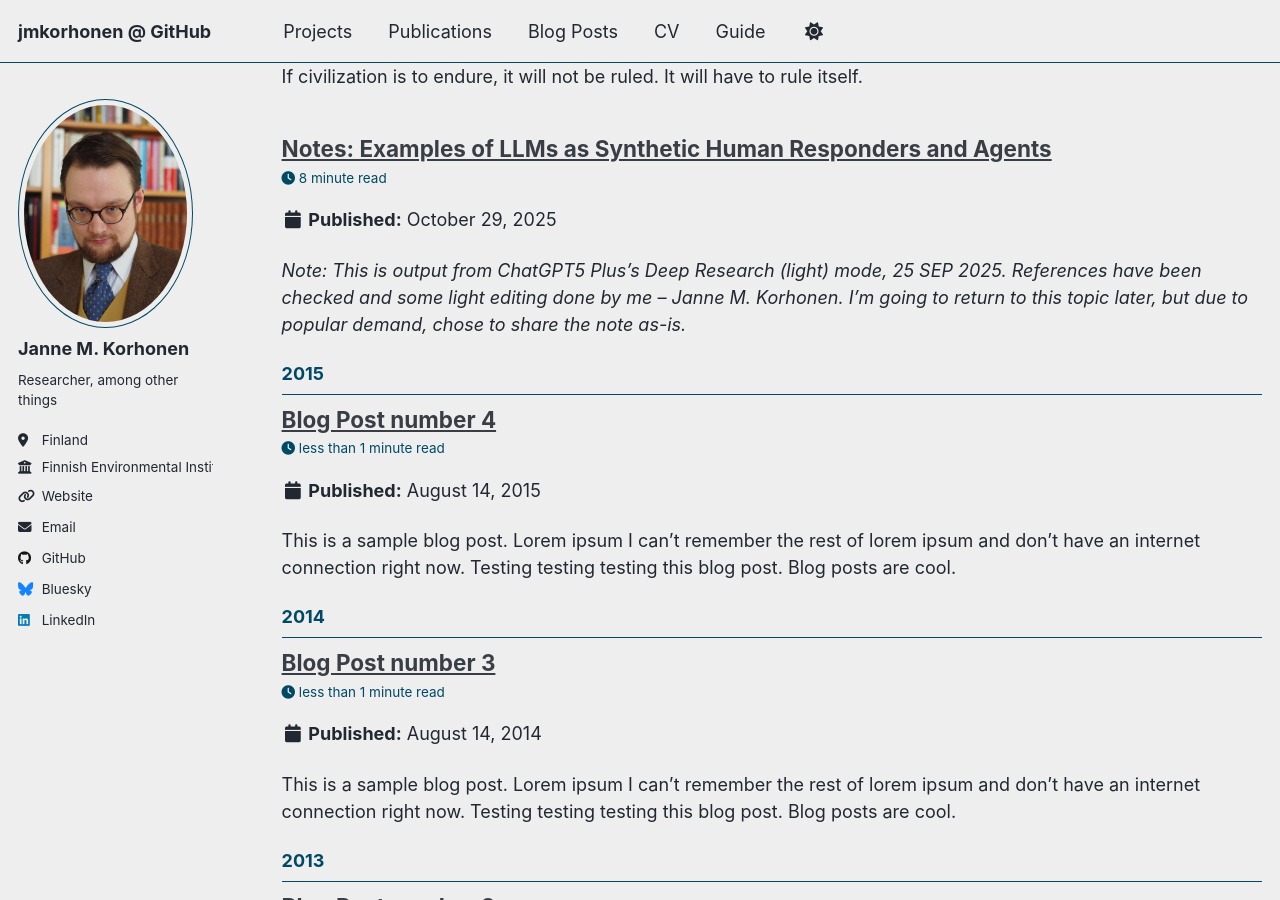
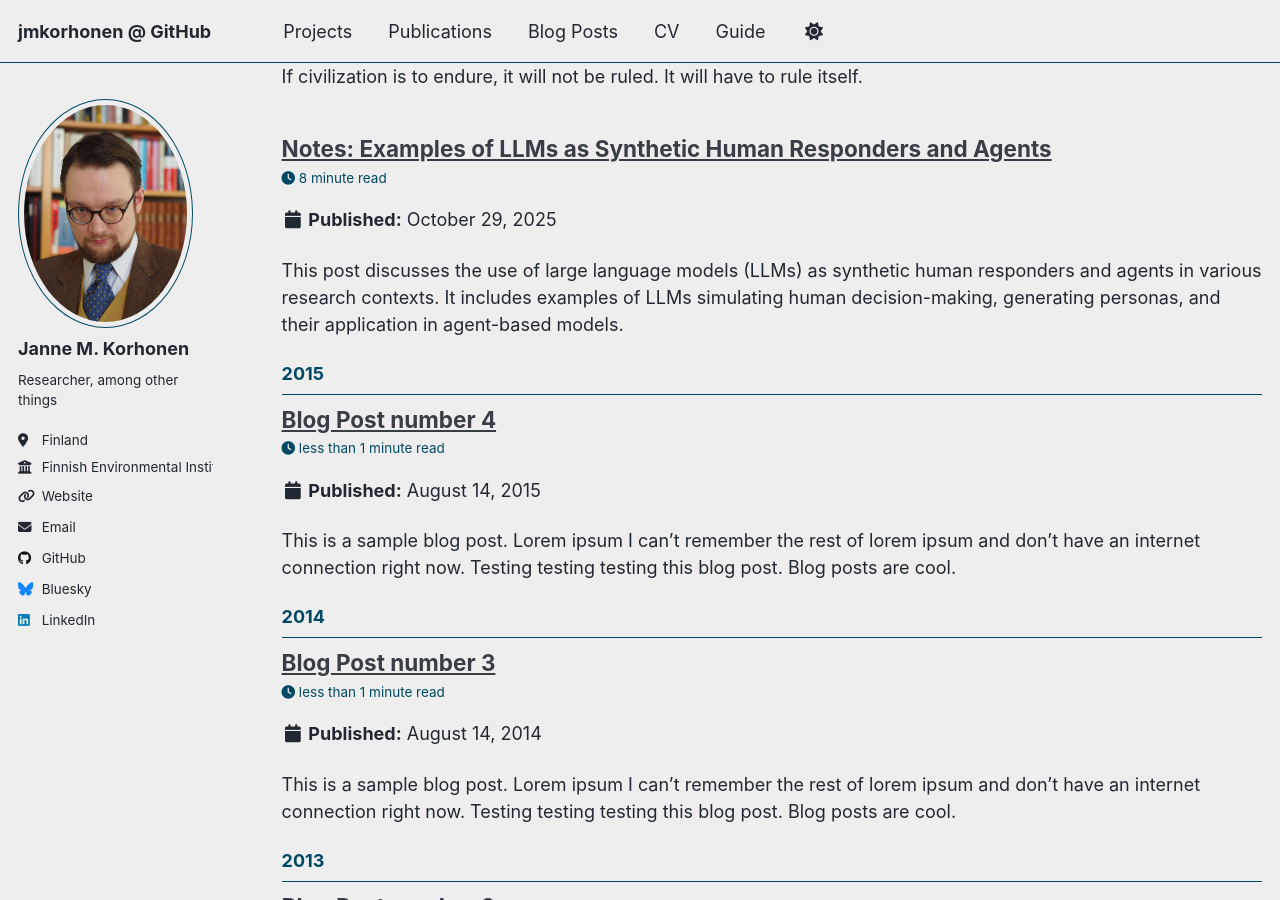
Before and after one commit to jmkorhonen/jmkorhonen.github.io, a Jekyll site: the page built from _pages/year-archive.html, in a window 1280 px wide and 900 px high, scrolled down 470 px. Built offline with Jekyll 4.4.1, drawn with Linux system fonts in a browser that asks for light colours; a script that is not in the unit is left out.

Commit message:
Add discussion on LLMs as synthetic human agents
This post discusses the use of large language models (LLMs) as synthetic human responders and agents in various research contexts. It includes examples of LLMs simulating human decision-making, generating personas, and their application in agent-based models.

```diff
--- a/_posts/2025/2025-10-29-notes-examples-of-llms-as-synthetic-human-responders-and-agents.md
+++ b/_posts/2025/2025-10-29-notes-examples-of-llms-as-synthetic-human-responders-and-agents.md
@@ -9,6 +9,7 @@ tags:
 - research
 - notebooks
 ---
+This post discusses the use of large language models (LLMs) as synthetic human responders and agents in various research contexts. It includes examples of LLMs simulating human decision-making, generating personas, and their application in agent-based models.
 
 _Note: This is output from ChatGPT5 Plus’s Deep Research (light) mode, 25 SEP 2025. References have been checked and some light editing done by me – Janne M. Korhonen._ _I’m going to return to this topic later, but due to popular demand, chose to share the note as-is._
 
```
